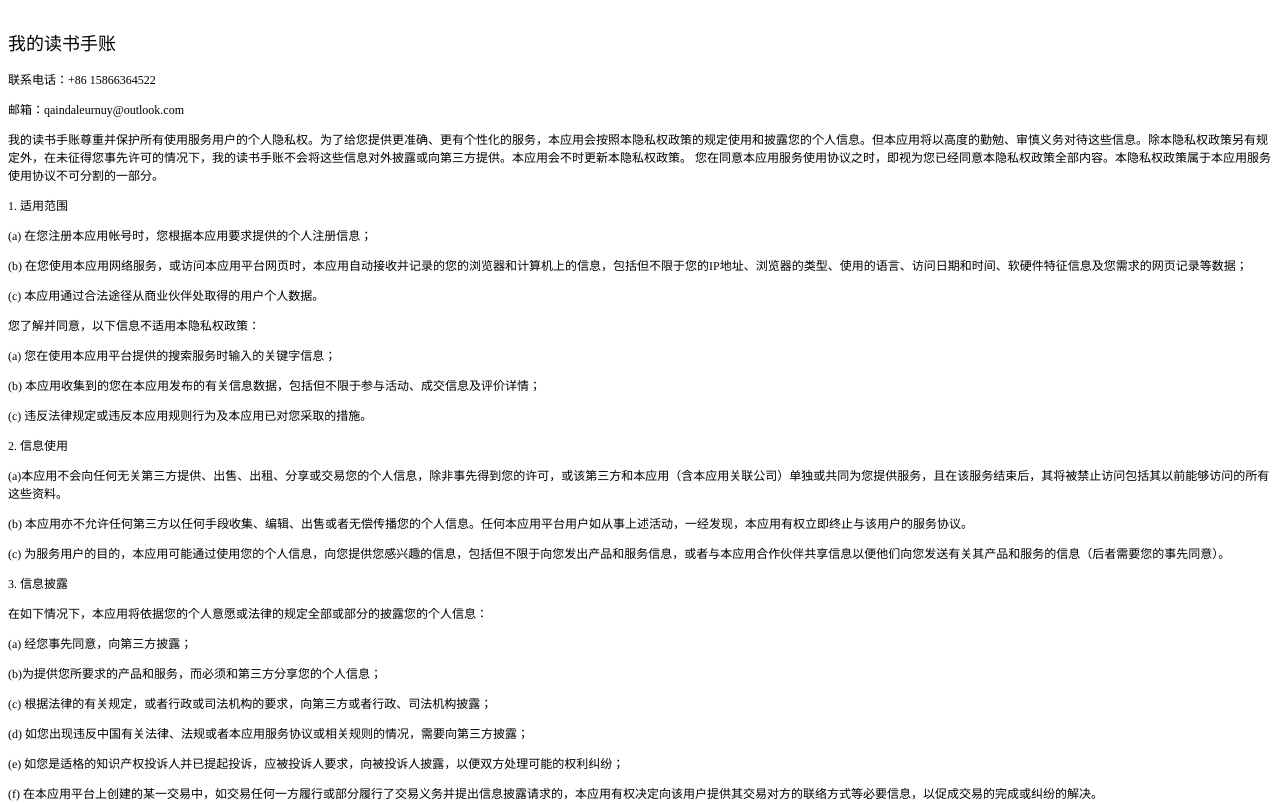
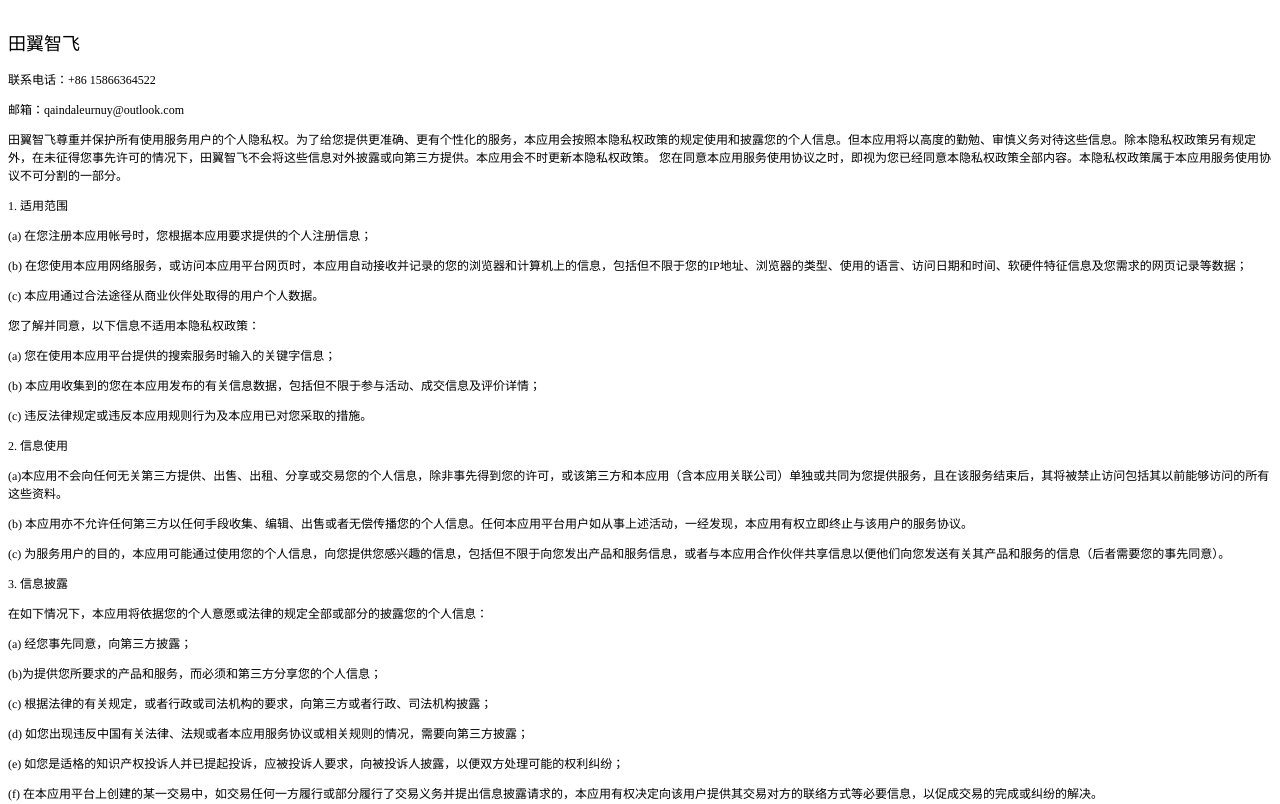
Before and after one commit to danshuihaibian/maiytdeu, a plain HTML site: page index.html in a window 1280 px wide. Shown: the top 804 px of the page. Drawn offline with Linux system fonts and the light colour scheme.

Commit message:
Update index.html

```diff
--- a/index.html
+++ b/index.html
@@ -17,10 +17,10 @@
 </head>
 <body>
 <h2 style="margin: 0.0px 0.0px 14.9px 0.0px; font: 18.0px 'Songti SC'; -webkit-text-stroke: #000000"><span class="s1"><br>
-我的读书手账</span></h2>
+田翼智飞</span></h2>
 <p class="p2"><span class="s1">联系电话：+86 15866364522</span></p>
 <p class="p2"><span class="s1">邮箱：qaindaleurnuy@outlook.com</span></p>
-<p class="p2"><span class="s1">我的读书手账尊重并保护所有使用服务用户的个人隐私权。为了给您提供更准确、更有个性化的服务，本应用会按照本隐私权政策的规定使用和披露您的个人信息。但本应用将以高度的勤勉、审慎义务对待这些信息。除本隐私权政策另有规定外，在未征得您事先许可的情况下，我的读书手账不会将这些信息对外披露或向第三方提供。本应用会不时更新本隐私权政策。</span><span class="s2"> </span><span class="s1">您在同意本应用服务使用协议之时，即视为您已经同意本隐私权政策全部内容。本隐私权政策属于本应用服务使用协议不可分割的一部分。</span><span class="s2"><span class="Apple-converted-space"> </span></span></p>
+<p class="p2"><span class="s1">田翼智飞尊重并保护所有使用服务用户的个人隐私权。为了给您提供更准确、更有个性化的服务，本应用会按照本隐私权政策的规定使用和披露您的个人信息。但本应用将以高度的勤勉、审慎义务对待这些信息。除本隐私权政策另有规定外，在未征得您事先许可的情况下，田翼智飞不会将这些信息对外披露或向第三方提供。本应用会不时更新本隐私权政策。</span><span class="s2"> </span><span class="s1">您在同意本应用服务使用协议之时，即视为您已经同意本隐私权政策全部内容。本隐私权政策属于本应用服务使用协议不可分割的一部分。</span><span class="s2"><span class="Apple-converted-space"> </span></span></p>
 <p class="p2"><span class="s2">1. </span><span class="s1">适用范围</span></p>
 <p class="p2"><span class="s2">(a) </span><span class="s1">在您注册本应用帐号时，您根据本应用要求提供的个人注册信息；</span></p>
 <p class="p2"><span class="s2">(b) </span><span class="s1">在您使用本应用网络服务，或访问本应用平台网页时，本应用自动接收并记录的您的浏览器和计算机上的信息，包括但不限于您的</span><span class="s2">IP</span><span class="s1">地址、浏览器的类型、使用的语言、访问日期和时间、软硬件特征信息及您需求的网页记录等数据；</span><span class="s2"><span class="Apple-converted-space"> </span></span></p>
```
